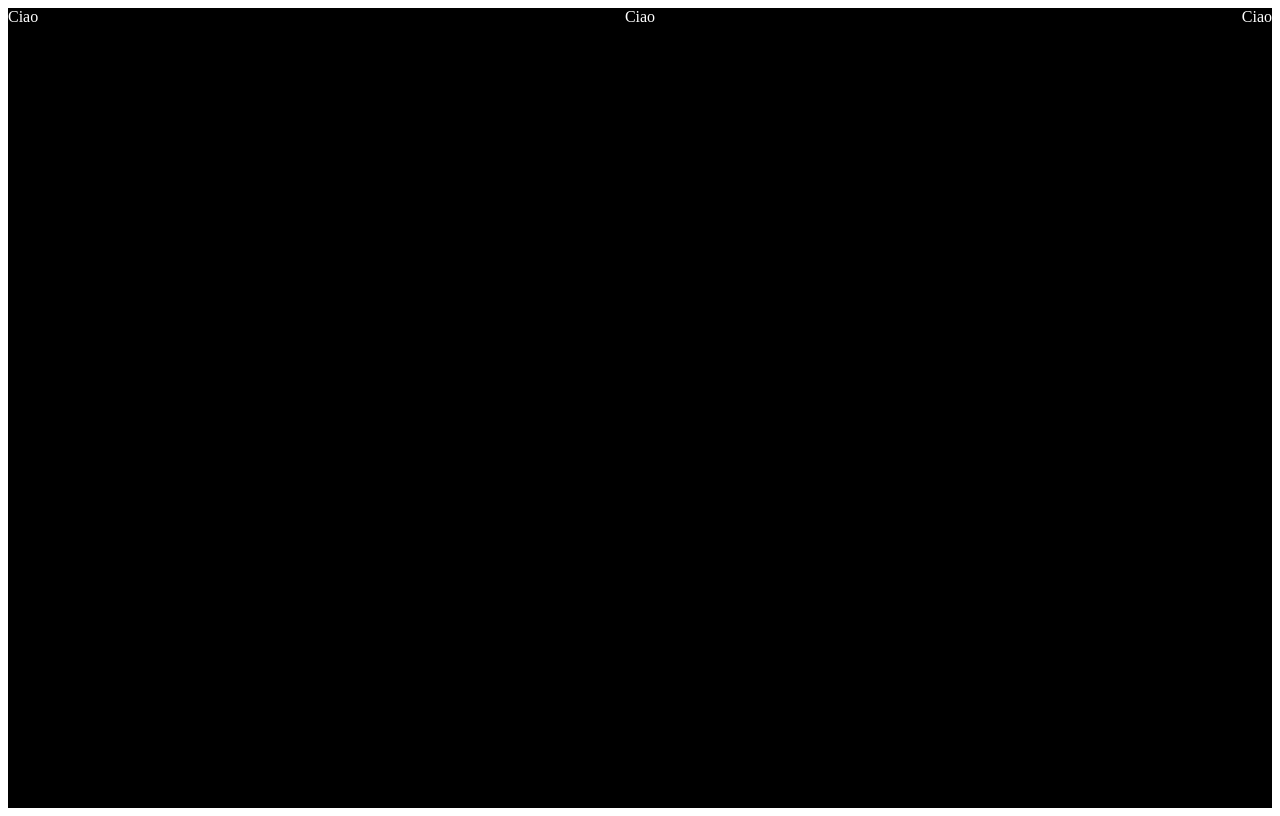
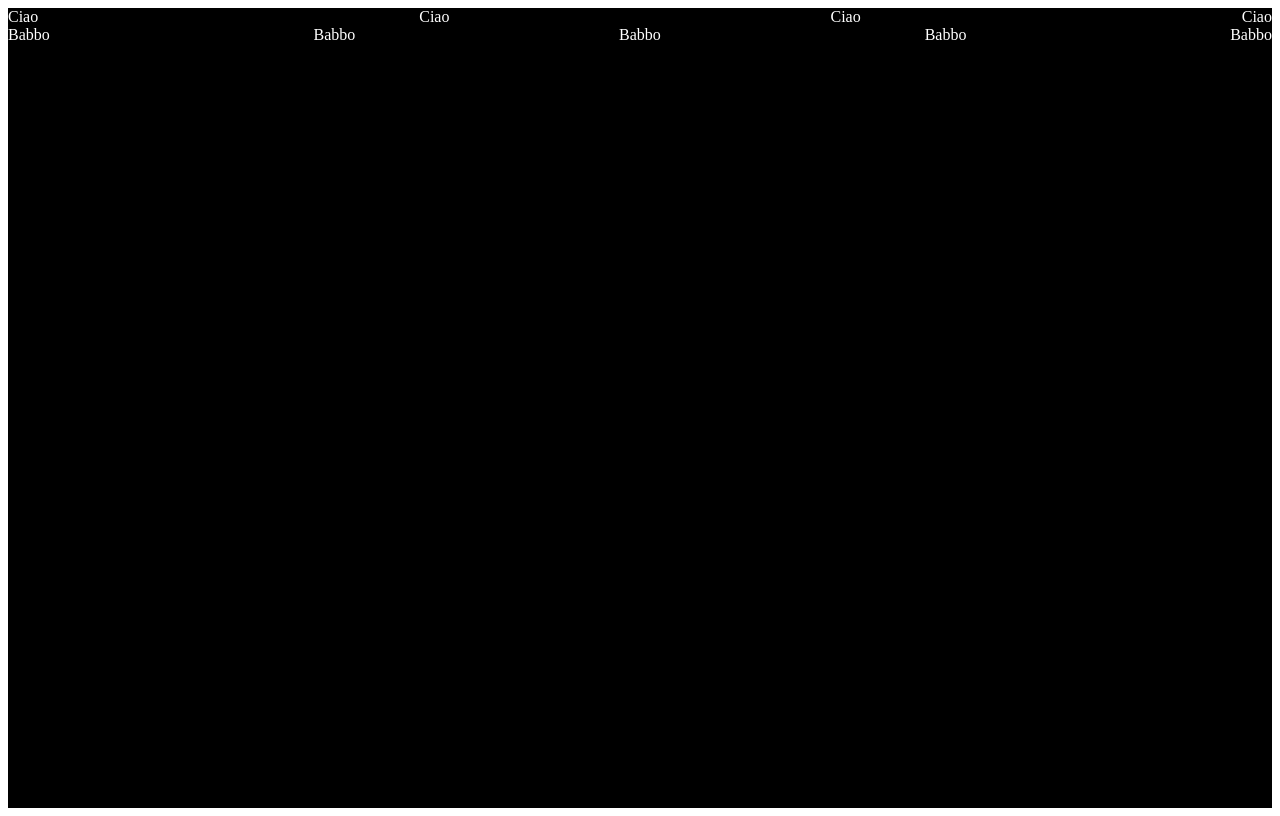
Before and after one commit to francesco-paolo-donofrio/typescript-snacks, a website: page index.html in a window 1280 px wide. Drawn offline with Linux system fonts and the light colour scheme.

Commit message:
Css trying before the simulation

```diff
--- a/index.html
+++ b/index.html
@@ -14,6 +14,14 @@
                 <div class="col">Ciao</div>
                 <div class="col">Ciao</div>
                 <div class="col">Ciao</div>
+                <div class="col">Ciao</div>
+            </div>
+            <div class="row">
+                <div class="col">Babbo</div>
+                <div class="col">Babbo</div>
+                <div class="col">Babbo</div>
+                <div class="col">Babbo</div>
+                <div class="col">Babbo</div>
             </div>
         </div>
     </div>
```
